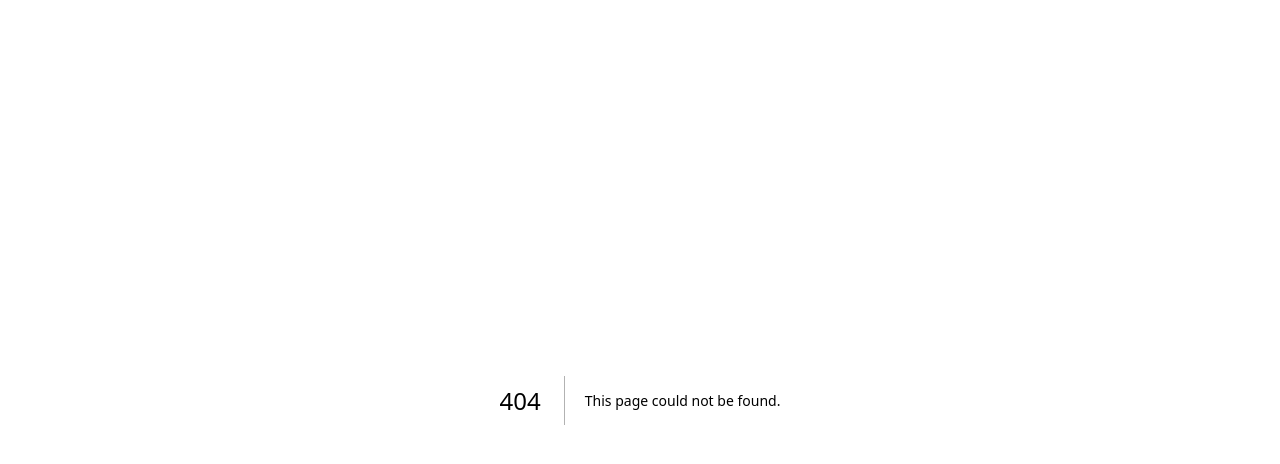
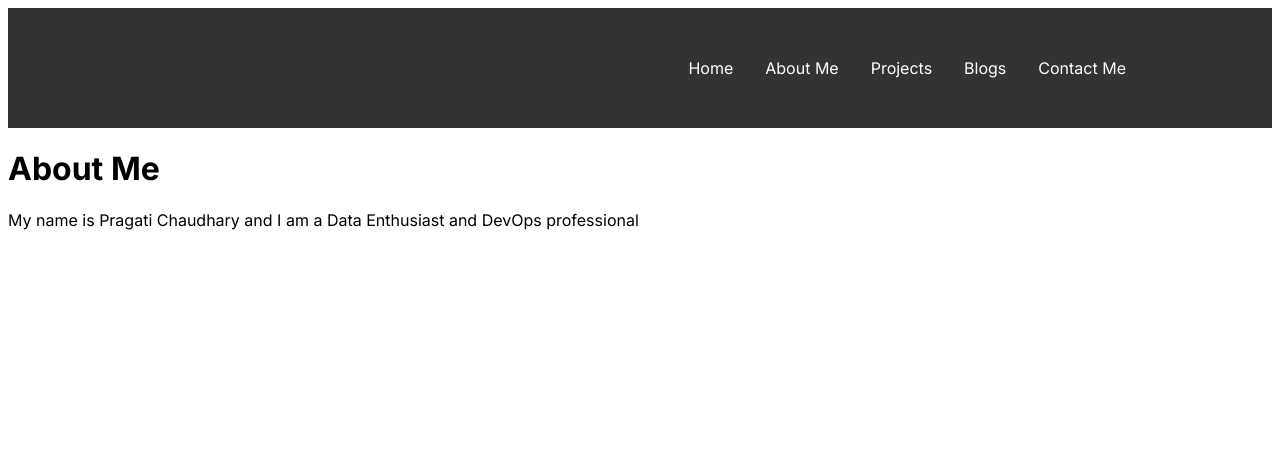
Before and after one commit to pragati9998/My-portfolio, a Next.js app: page /about in a window 1280 px wide. Before the commit this address had no page. Shown: the top 464 px of the page. Built offline with nearby package versions, Linux system fonts and the light colour scheme.

Commit message:
adding files

```diff
--- /dev/null
+++ b/app/about/page.tsx
@@ -0,0 +1,9 @@
+// app/about/page.tsx
+export default function AboutPage() {
+  return (
+    <div>
+      <h1>About Me</h1>
+<p>My name is Pragati Chaudhary and I am a Data Enthusiast and DevOps professional</p>
+    </div>
+  );
+}
--- a/app/globals.css
+++ /dev/null
@@ -1,33 +0,0 @@
-@tailwind base;
-@tailwind components;
-@tailwind utilities;
-
-:root {
-  --foreground-rgb: 0, 0, 0;
-  --background-start-rgb: 214, 219, 220;
-  --background-end-rgb: 255, 255, 255;
-}
-
-@media (prefers-color-scheme: dark) {
-  :root {
-    --foreground-rgb: 255, 255, 255;
-    --background-start-rgb: 0, 0, 0;
-    --background-end-rgb: 0, 0, 0;
-  }
-}
-
-body {
-  color: rgb(var(--foreground-rgb));
-  background: linear-gradient(
-      to bottom,
-      transparent,
-      rgb(var(--background-end-rgb))
-    )
-    rgb(var(--background-start-rgb));
-}
-
-@layer utilities {
-  .text-balance {
-    text-wrap: balance;
-  }
-}
--- a/app/layout.tsx
+++ b/app/layout.tsx
@@ -1,11 +1,11 @@
 import type { Metadata } from "next";
+import NavBar from '../components/NavBar';
 import { Inter } from "next/font/google";
-import "./globals.css";
 
 const inter = Inter({ subsets: ["latin"] });
 
 export const metadata: Metadata = {
-  title: "Create Next App",
+  title: "Pragati Chaudhary",
   description: "Generated by create next app",
 };
 
@@ -16,7 +16,10 @@ export default function RootLayout({
 }>) {
   return (
     <html lang="en">
-      <body className={inter.className}>{children}</body>
+      <body className={inter.className}>
+        <NavBar /> {/* Include the NavBar component here */}
+        <main>{children}</main> {/* Ensure children are rendered below the NavBar */}
+      </body>
     </html>
   );
 }
--- a/app/page.tsx
+++ b/app/page.tsx
@@ -1,113 +1,12 @@
-import Image from "next/image";
 
 export default function Home() {
   return (
-    <main className="flex min-h-screen flex-col items-center justify-between p-24">
-      <div className="z-10 w-full max-w-5xl items-center justify-between font-mono text-sm lg:flex">
-        <p className="fixed left-0 top-0 flex w-full justify-center border-b border-gray-300 bg-gradient-to-b from-zinc-200 pb-6 pt-8 backdrop-blur-2xl dark:border-neutral-800 dark:bg-zinc-800/30 dark:from-inherit lg:static lg:w-auto  lg:rounded-xl lg:border lg:bg-gray-200 lg:p-4 lg:dark:bg-zinc-800/30">
-          Get started by editing&nbsp;
-          <code className="font-mono font-bold">app/page.tsx</code>
-        </p>
-        <div className="fixed bottom-0 left-0 flex h-48 w-full items-end justify-center bg-gradient-to-t from-white via-white dark:from-black dark:via-black lg:static lg:size-auto lg:bg-none">
-          <a
-            className="pointer-events-none flex place-items-center gap-2 p-8 lg:pointer-events-auto lg:p-0"
-            href="https://vercel.com?utm_source=create-next-app&utm_medium=appdir-template&utm_campaign=create-next-app"
-            target="_blank"
-            rel="noopener noreferrer"
-          >
-            By{" "}
-            <Image
-              src="/vercel.svg"
-              alt="Vercel Logo"
-              className="dark:invert"
-              width={100}
-              height={24}
-              priority
-            />
-          </a>
-        </div>
-      </div>
+    <main>
+       <div>
 
-      <div className="relative z-[-1] flex place-items-center before:absolute before:h-[300px] before:w-full before:-translate-x-1/2 before:rounded-full before:bg-gradient-radial before:from-white before:to-transparent before:blur-2xl before:content-[''] after:absolute after:-z-20 after:h-[180px] after:w-full after:translate-x-1/3 after:bg-gradient-conic after:from-sky-200 after:via-blue-200 after:blur-2xl after:content-[''] before:dark:bg-gradient-to-br before:dark:from-transparent before:dark:to-blue-700 before:dark:opacity-10 after:dark:from-sky-900 after:dark:via-[#0141ff] after:dark:opacity-40 sm:before:w-[480px] sm:after:w-[240px] before:lg:h-[360px]">
-        <Image
-          className="relative dark:drop-shadow-[0_0_0.3rem_#ffffff70] dark:invert"
-          src="/next.svg"
-          alt="Next.js Logo"
-          width={180}
-          height={37}
-          priority
-        />
-      </div>
+      <h1>Hey there ✌</h1>
 
-      <div className="mb-32 grid text-center lg:mb-0 lg:w-full lg:max-w-5xl lg:grid-cols-4 lg:text-left">
-        <a
-          href="https://nextjs.org/docs?utm_source=create-next-app&utm_medium=appdir-template&utm_campaign=create-next-app"
-          className="group rounded-lg border border-transparent px-5 py-4 transition-colors hover:border-gray-300 hover:bg-gray-100 hover:dark:border-neutral-700 hover:dark:bg-neutral-800/30"
-          target="_blank"
-          rel="noopener noreferrer"
-        >
-          <h2 className="mb-3 text-2xl font-semibold">
-            Docs{" "}
-            <span className="inline-block transition-transform group-hover:translate-x-1 motion-reduce:transform-none">
-              -&gt;
-            </span>
-          </h2>
-          <p className="m-0 max-w-[30ch] text-sm opacity-50">
-            Find in-depth information about Next.js features and API.
-          </p>
-        </a>
-
-        <a
-          href="https://nextjs.org/learn?utm_source=create-next-app&utm_medium=appdir-template-tw&utm_campaign=create-next-app"
-          className="group rounded-lg border border-transparent px-5 py-4 transition-colors hover:border-gray-300 hover:bg-gray-100 hover:dark:border-neutral-700 hover:dark:bg-neutral-800/30"
-          target="_blank"
-          rel="noopener noreferrer"
-        >
-          <h2 className="mb-3 text-2xl font-semibold">
-            Learn{" "}
-            <span className="inline-block transition-transform group-hover:translate-x-1 motion-reduce:transform-none">
-              -&gt;
-            </span>
-          </h2>
-          <p className="m-0 max-w-[30ch] text-sm opacity-50">
-            Learn about Next.js in an interactive course with&nbsp;quizzes!
-          </p>
-        </a>
-
-        <a
-          href="https://vercel.com/templates?framework=next.js&utm_source=create-next-app&utm_medium=appdir-template&utm_campaign=create-next-app"
-          className="group rounded-lg border border-transparent px-5 py-4 transition-colors hover:border-gray-300 hover:bg-gray-100 hover:dark:border-neutral-700 hover:dark:bg-neutral-800/30"
-          target="_blank"
-          rel="noopener noreferrer"
-        >
-          <h2 className="mb-3 text-2xl font-semibold">
-            Templates{" "}
-            <span className="inline-block transition-transform group-hover:translate-x-1 motion-reduce:transform-none">
-              -&gt;
-            </span>
-          </h2>
-          <p className="m-0 max-w-[30ch] text-sm opacity-50">
-            Explore starter templates for Next.js.
-          </p>
-        </a>
-
-        <a
-          href="https://vercel.com/new?utm_source=create-next-app&utm_medium=appdir-template&utm_campaign=create-next-app"
-          className="group rounded-lg border border-transparent px-5 py-4 transition-colors hover:border-gray-300 hover:bg-gray-100 hover:dark:border-neutral-700 hover:dark:bg-neutral-800/30"
-          target="_blank"
-          rel="noopener noreferrer"
-        >
-          <h2 className="mb-3 text-2xl font-semibold">
-            Deploy{" "}
-            <span className="inline-block transition-transform group-hover:translate-x-1 motion-reduce:transform-none">
-              -&gt;
-            </span>
-          </h2>
-          <p className="m-0 max-w-[30ch] text-balance text-sm opacity-50">
-            Instantly deploy your Next.js site to a shareable URL with Vercel.
-          </p>
-        </a>
-      </div>
+    </div>
     </main>
   );
 }
--- /dev/null
+++ b/components/NavBar.module.css
@@ -0,0 +1,28 @@
+/* components/NavBar.module.css */
+.navbar {
+  background-color: #333;
+  padding: 2rem;
+  margin:0;
+}
+
+.navList {
+  display: flex;
+  justify-content: flex-end;
+  list-style-type: none;
+  margin-right: 5rem;
+  padding: 2px;
+}
+
+.navItem {
+  margin-right: 2rem;
+}
+
+.navItem a {
+  color: white;
+  text-decoration: none;
+}
+
+.navItem a:hover {
+  text-decoration: none;
+  color: blue;
+}
--- /dev/null
+++ b/components/NavBar.tsx
@@ -0,0 +1,28 @@
+import Link from 'next/link';
+import styles from "@/components/NavBar.module.css"
+
+const NavBar = () => {
+  return (
+    <nav className={styles.navbar}>
+      <ul className={styles.navList}>
+        <li className={styles.navItem}>
+          <Link href="/">Home</Link>
+        </li>
+        <li className={styles.navItem}>
+          <Link href="/about">About Me</Link>
+        </li>
+        <li className={styles.navItem}>
+          <Link href="/projects">Projects</Link>
+        </li>
+        <li className={styles.navItem}>
+          <Link href="/blogs">Blogs</Link>
+        </li>
+        <li className={styles.navItem}>
+          <Link href="/contact">Contact Me</Link>
+        </li>
+      </ul>
+    </nav>
+  );
+};
+
+export default NavBar;
```
Also changed, not shown: app/NavBar/Navbar.module.css (added), components/home.module.css (added), components/home.tsx (added), styles/globals.css (added).
